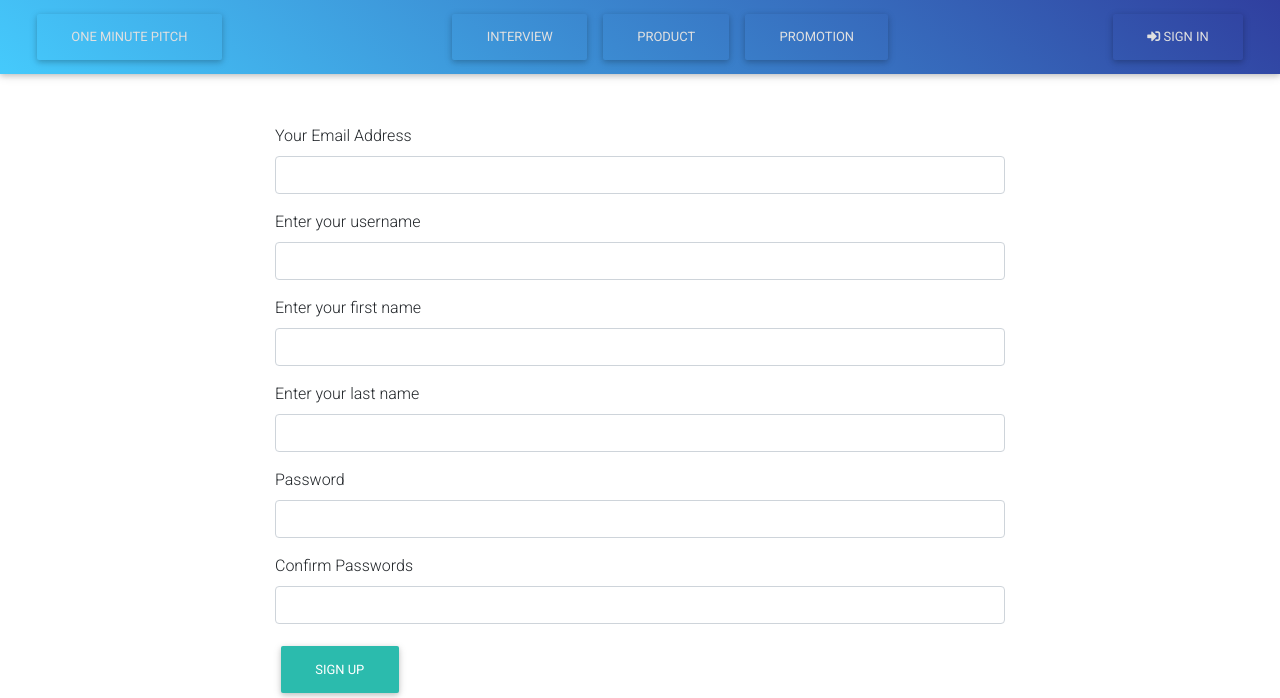
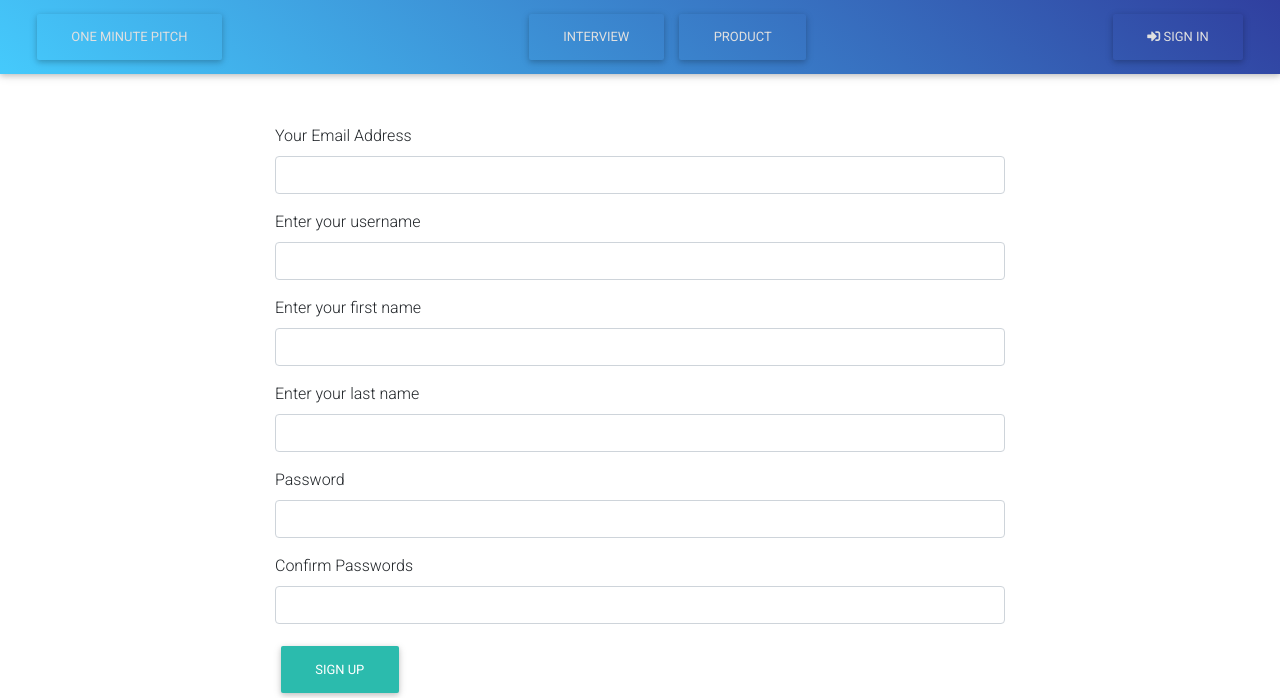
Before and after one commit to NgugiMuthoni/Pitchapp, a Flask app: page /authenticate/register in a window 1280 px wide. Shown: the top 698 px of the page. Run offline with Flask 2, Linux system fonts and the light colour scheme; some libraries are stand-ins or nearby versions.

Commit message:
changes to nav

```diff
--- a/app/templates/navbar.html
+++ b/app/templates/navbar.html
@@ -6,7 +6,7 @@
         <div class="mr-auto">
           <a class="navbar-item btn" href="{{url_for('main.interview_pitches')}}">Interview</a>
           <a class="navbar-item btn" href="{{url_for('main.product_pitches')}}">Product</a>
-          <a class="navbar-item btn mr-auto" href="{{url_for('main.promotion_pitches')}}">Promotion</a>
+
         </div>
         <div>
                     {% if current_user.is_authenticated %}
```
